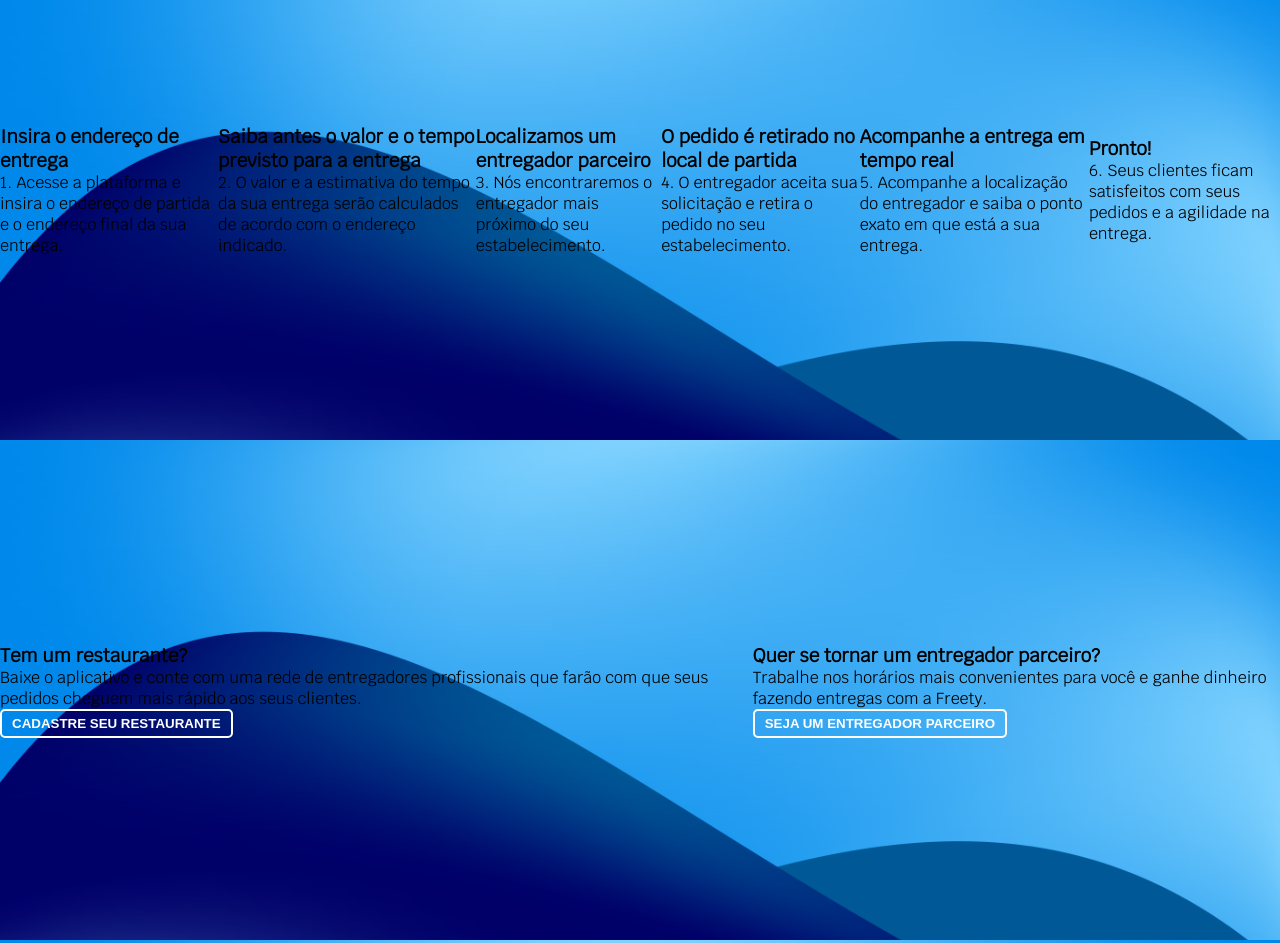
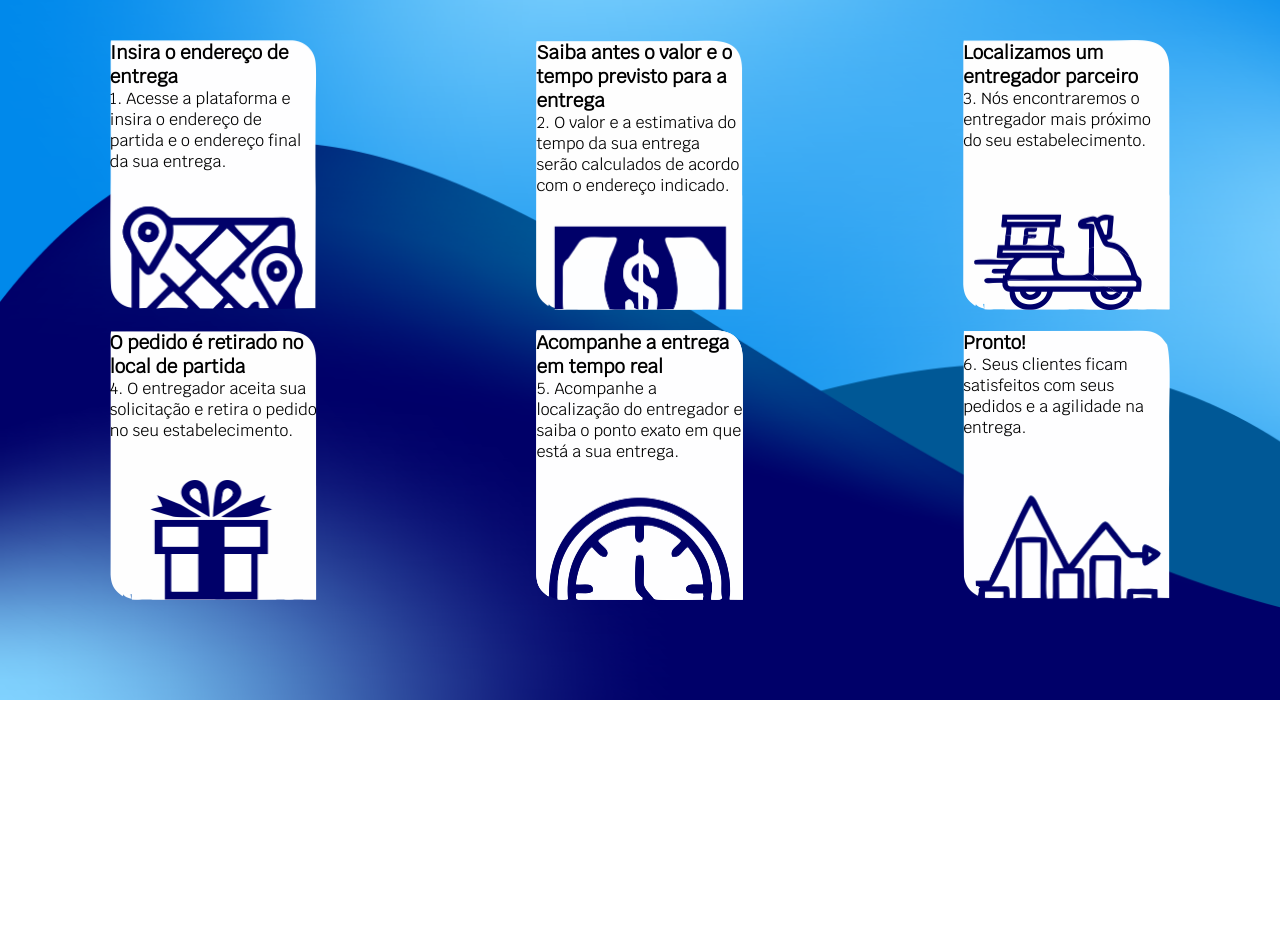
Before and after one commit to beatriznonato/freety, a plain HTML site: page HTML/index.html in a window 1280 px wide. Shown: the part 800-1743 px from the top of the page. Drawn offline with Linux system fonts and the light colour scheme.

Commit message:
Ajustar a section2 da Home atribuindo grid para distribuição das informações

```diff
--- a/HTML/index.html
+++ b/HTML/index.html
@@ -27,17 +27,16 @@
         <div>
             <h1>UM NOVO JEITO<br/>
                 DE FAZER ENTREGAS <img src="../img/logomoto.png" alt="logofreety" style="float:left"></h1>
-
             <p>Tenha clientes satisfeitos <br/>
                 com as suas melhores receitas,<br/>
-                no tempo certo. <a href="#"><img id="googleplay" src="../img/googleplay.png" alt="googleplay"></a><a><img id="appstore" src="../img/appstore.png" alt="appstore"></a></p>
+                no tempo certo.<a href="#"><img id="googleplay" src="../img/googleplay.png" alt="googleplay"></a><a><img id="appstore" src="../img/appstore.png" alt="appstore"></a></p>
         </div>
         <div>
             <a href="#"><button name="soliciteEntregador">Solicite um entregador</button></a>
-
+        </div>
     </section>
     <section class="home2">
-        <div>
+        <div class="endereco">
             <h3>
                 Insira o endereço de entrega
             </h3>
@@ -45,7 +44,7 @@
                 1. Acesse a plataforma e insira o endereço de partida e o endereço final da sua entrega.
             </p>
         </div>
-        <div>
+        <div class="tempo">
             <h3>
                 Saiba antes o valor e o tempo previsto para a entrega
             </h3>
@@ -53,7 +52,7 @@
                 2. O valor e a estimativa do tempo da sua entrega serão calculados de acordo com o endereço indicado.
             </p>
         </div>
-        <div>
+        <div class="local">
             <h3>
                 Localizamos um entregador parceiro
             </h3>
@@ -61,7 +60,7 @@
                 3. Nós encontraremos o entregador mais próximo do seu estabelecimento.
             </p>
         </div>
-        <div>
+        <div class="pedido">
             <h3>
                 O pedido é retirado no local de partida
             </h3>
@@ -69,7 +68,7 @@
                 4. O entregador aceita sua solicitação e retira o pedido no seu estabelecimento.
             </p>
         </div>
-        <div>
+        <div class="acompanhamento">
             <h3>
                 Acompanhe a entrega em tempo real
             </h3>
@@ -77,7 +76,7 @@
                 5. Acompanhe a localização do entregador e saiba o ponto exato em que está a sua entrega.
             </p>
         </div>
-        <div>
+        <div class="pronto">
             <h3>
                 Pronto!
             </h3>
@@ -134,8 +133,8 @@
         </div>
         <div>
             <h4>Baixe o App</h4>
-            <a href="#"><img id="apple" src="../img/apple.png"></a>
-            <a href="#"><img id="android" src="../img/android.png"></a>
+                <a href="#"><img id="apple" src="../img/apple.png"></a>
+                <a href="#"><img id="android" src="../img/android.png"></a>
         </div>
         <div>
             <h4>Social Media</h4>
@@ -144,5 +143,5 @@
             <a href="#"><img id="linkedin" src="../img/linkedin.png"></a>
         </div>
     </section>
-   </body>
+</body>
 </html>
--- a/estilo.css
+++ b/estilo.css
@@ -34,7 +34,6 @@ nav a{
 
 nav a:hover{
     border-bottom: 2px solid white;
-
 }
 
 .home1{
@@ -80,34 +79,105 @@ nav a:hover{
     width: 220px;
     position: absolute;
     margin-left: 50px;
-    }
-
-#googleplay{
-    width: 150px;
-    margin-left: 22%;
-}
-
-#appstore{
-    width: 150px;
-    margin-left: 34%;
 }
 
 .home2{
     background: url('img/home2.png');
-    background-size: 100%;
-    height: 500px;
-    margin-top: 0;
-    display: inline-flex;
-    align-items: center;
+    background-size: cover;
+    height: auto;
+    padding: 100px 0px 100px 0px;
+    background-repeat: no-repeat;
+    display: grid;
+    grid-template-columns: 1fr 1fr 1fr;
+    justify-items: center;
+    grid-column-gap: 0px;
+    grid-row-gap: 20px;
+    grid-area: 0px;
+}
+
+.home2 h3 p{
+    text-align: center;
+    font-size: 12pt;
+}
+
+.endereco{
+    background: url('img/insira.png');
+    background-repeat: no-repeat;
+    background-size: 207px 270px;
+    width: 207px;
+    height: 270px;
+    grid-column-start: 1;
+    grid-column-end: 1;
+    grid-row-start: 1;
+    grid-row-end: 1;
+
+}
+
+.tempo{
+    background: url('img/saiba.png');
+    background-repeat: no-repeat;
+    background-size: 207px 270px;
+    width: 207px;
+    height: 270px;
+    grid-column-start: 2;
+    grid-column-end: 2;
+    grid-row-start: 1;
+    grid-row-end: 1;
+}
+
+.local{
+    background: url('img/localizamos.png');
+    background-repeat: no-repeat;
+    background-size: 207px 270px;
+    width: 207px;
+    height: 270px;
+    grid-column-start: 3;
+    grid-column-end: 3;
+    grid-row-start: 1;
+    grid-row-end: 1;
+}
+
+.pedido{
+    background: url('img/pedido.png');
+    background-repeat: no-repeat;
+    background-size: 207px 270px;
+    width: 207px;
+    height: 270px;
+    grid-column-start: 1;
+    grid-column-end: 1;
+    grid-row-start: 2;
+    grid-row-end: 2;
+}
+
+.acompanhamento{
+    background: url('img/acompanhe.png');
+    background-repeat: no-repeat;
+    background-size: 207px 270px;
+    width: 207px;
+    height: 270px;
+    grid-column-start: 2;
+    grid-column-end: 2;
+    grid-row-start: 2;
+    grid-row-end: 2;
+}
+
+.pronto{
+    background: url('img/pronto.png');
+    background-repeat: no-repeat;
+    background-size: 207px 270px;
+    width: 207px;
+    height: 270px;
+    grid-column-start: 3;
+    grid-column-end: 3;
+    grid-row-start: 2;
+    grid-row-end: 2;
 }
 
 .home3{
-    background: url('img/home2.png');
+    background: url('');
     background-size: 100%;
     height: 500px;
-    margin-top: 0;
-    display: inline-flex;
-    align-items: center;
+    padding-top: 400px;
 }
 
 .home3 button{
@@ -157,3 +227,13 @@ nav a:hover{
 #face{
     width: 20px;
 }
+
+#googleplay{
+    width: 150px;
+    margin-left: 22%;
+}
+
+#appstore{
+    width: 150px;
+    margin-left: 34%;
+}
```
Also changed, not shown: img/acompanhe.png (added), img/home3.png (deleted), img/insira.png (added), img/localizamos.png (added), img/pedido.png (added), img/pronto.png (added), img/saiba.png (added).
